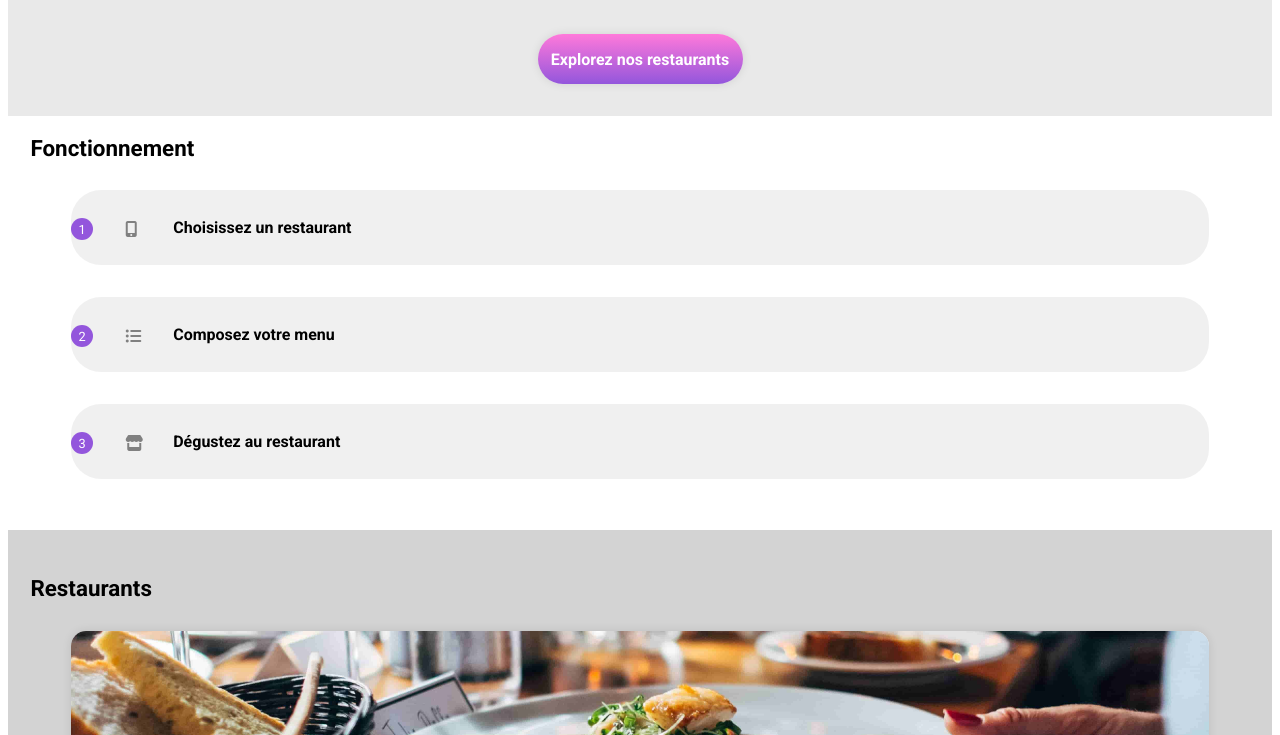
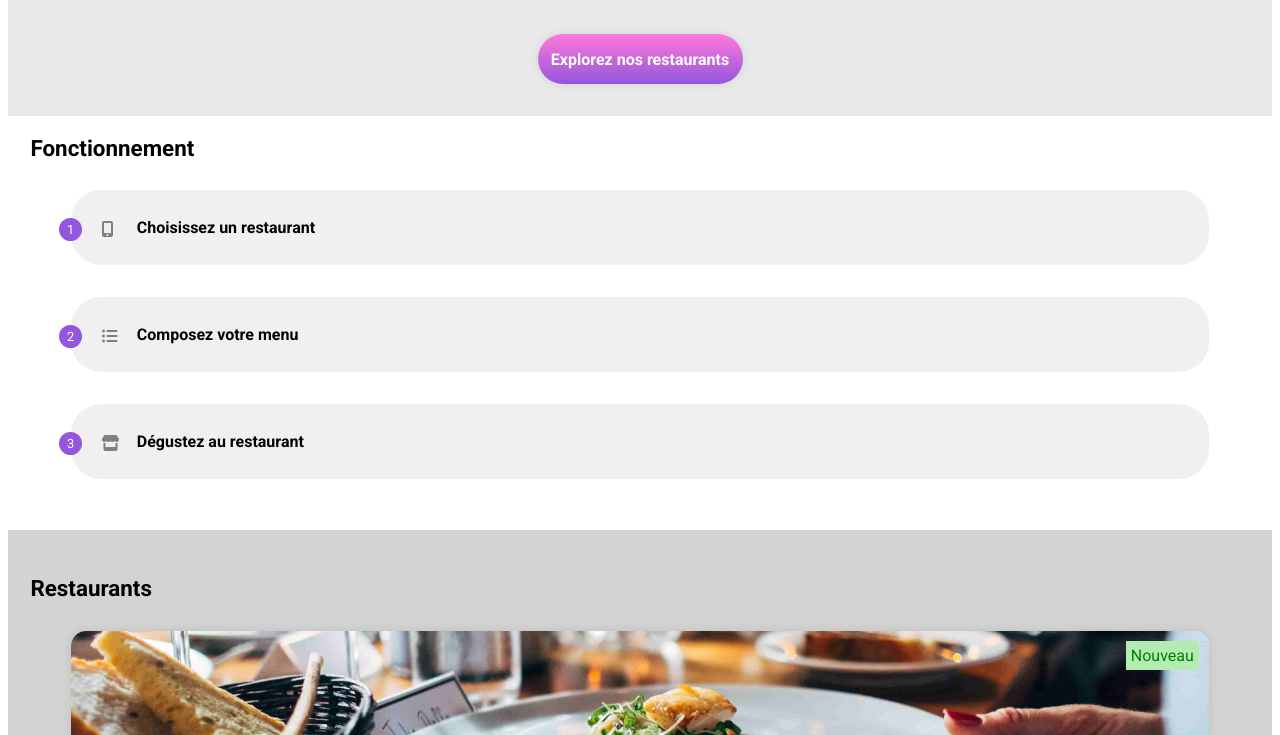
Before and after one commit to Soso-C/Ohmyfood_P3, a website: page index.html in a window 1280 px wide. Shown: the part 217-952 px from the top of the page. Drawn offline with Linux system fonts and the light colour scheme; a web font is replaced by a local one.

Commit message:
Add position relative/absolute number et nouveau a restaurant

```diff
--- a/index.html
+++ b/index.html
@@ -70,11 +70,13 @@
                     <img class="restaurant__container__card__pic" src="ohmyfood/images/img_compressé/r1.jpg" alt="Restaurant">
                     <strong class="restaurant__container__card__title">La palette du goût</strong>
                     <p class="restaurant__container__card__subtitle">Ménilmontant</p>
+                    <div class="rest_new">Nouveau</div>
                 </a>
                 <a href="note_ench.html" class="restaurant__container__card">
                     <img class="restaurant__container__card__pic" src="ohmyfood/images/img_compressé/r2.jpg" alt="Restaurant">
                     <strong class="restaurant__container__card__title">La note enchantée</strong>
                     <p class="restaurant__container__card__subtitle">Charonne</p>
+                    <div class="rest_new">Nouveau</div>
                 </a>
                 <a href="a_la_française.html" class="restaurant__container__card">
                     <img class="restaurant__container__card__pic" src="ohmyfood/images/img_compressé/r3.jpg" alt="Restaurant">
--- a/sass/main.scss
+++ b/sass/main.scss
@@ -88,11 +88,12 @@ li {
         border-radius: 30px;
         margin: 0 auto;
         margin-bottom: 2em;
+        position: relative;
         &__number {
             display: flex;
-            height: 22px;
+            height: 23px;
             font-size: 0.8em;
-            width: 22px;
+            width: 23px;
             color: #fff;
             background-color: $color_pri;
             border-radius: 50%;
@@ -100,12 +101,15 @@ li {
             justify-content: center;
             align-content: center;
             margin-top: 0.2em;
+            position: absolute;
+            left: -12px;
         }
         &__icon {
             height: 16px;
             width: 16px;
             color: gray;
-            margin: 0 2em;
+            margin-left: 1.9em;
+            margin-right: 1.2em;
         }
         &__subtitle {
             font-weight: bold;
@@ -115,6 +119,15 @@ li {
 
 
 /* Restaurant */
+
+.rest_new {
+    position: absolute;
+    top: 10px;
+    right: 10px;
+    background-color: rgb(179, 236, 179);
+    padding: 5px;
+    color: green;
+}
 
 .restaurant {
     background-color: lightgray;
@@ -136,6 +149,7 @@ li {
             margin-bottom: 1.5em;
             border-radius: 15px;
             box-shadow: $shadow;
+            position: relative;
             &__pic {
                 height: 180px;
                 width: 100%;
```
Also changed, not shown: public/css/style.css, 1 other file.
